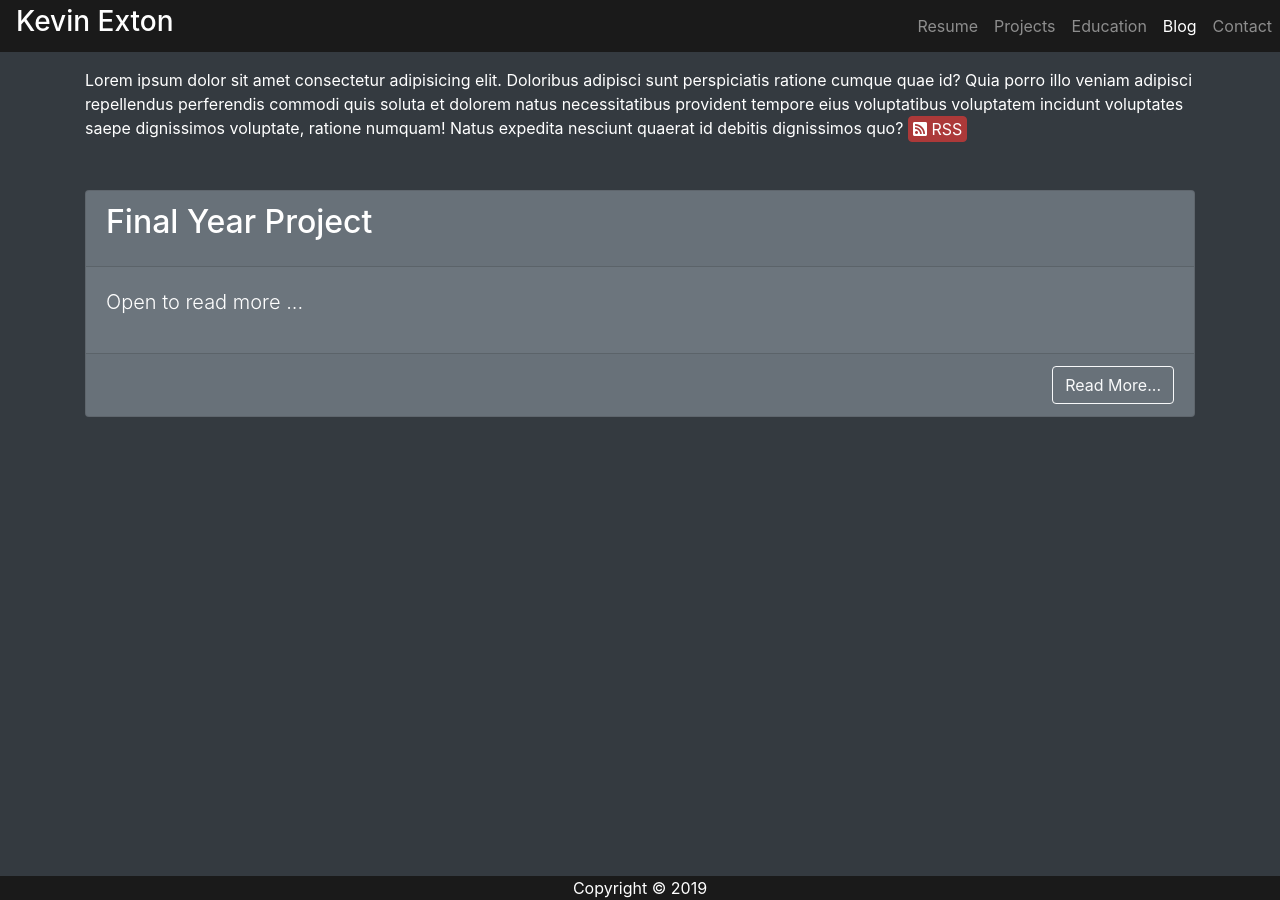
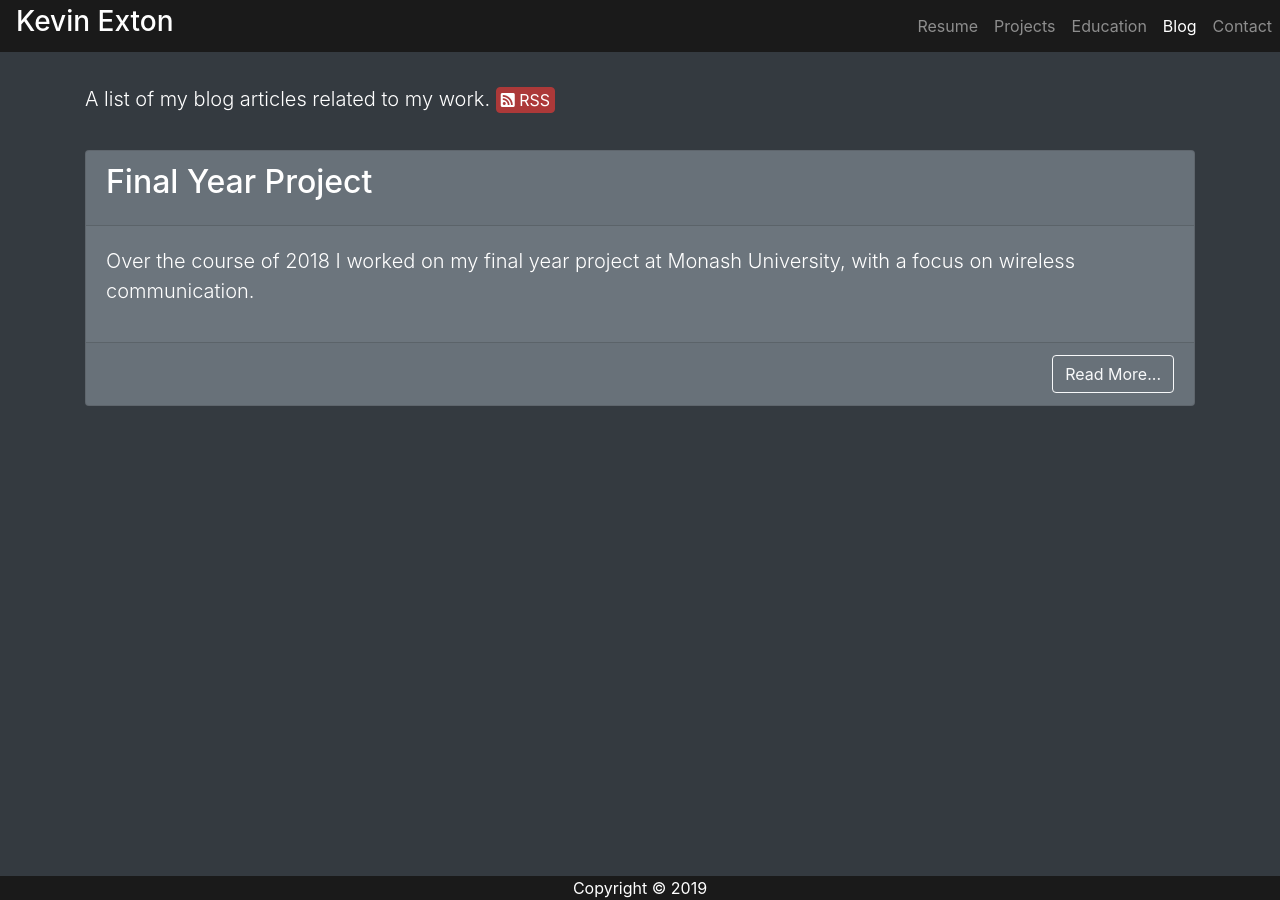
Before and after one commit to kcexn/kcexn.github.io.blog.dev, a Jekyll site: the page built from index.html, in a window 1280 px wide. Built offline with Jekyll 4.4.1, drawn with Linux system fonts in a browser that asks for light colours; nearby versions of some CDN libraries.

Commit message:
fixed a few blog details

```diff
--- a/_posts/2019-01-25-Final-Year-Project.md
+++ b/_posts/2019-01-25-Final-Year-Project.md
@@ -3,6 +3,9 @@ layout: post
 title: Final Year Project
 category: study
 date: 2019-01-25 12:44
+lead: "Over the course of 2018 I worked
+on my final year project at Monash University, with a focus
+on wireless communication."
 ---
 
 Over the course of the university year of 2018 I worked on my final
--- a/index.html
+++ b/index.html
@@ -10,14 +10,8 @@ title: Blog
       <div class="container">
         <div class="row">
           <div class="col">
-            <p>
-              Lorem ipsum dolor sit amet consectetur adipisicing elit. Doloribus
-              adipisci sunt perspiciatis ratione cumque quae id? Quia porro illo
-              veniam adipisci repellendus perferendis commodi quis soluta et
-              dolorem natus necessitatibus provident tempore eius voluptatibus
-              voluptatem incidunt voluptates saepe dignissimos voluptate,
-              ratione numquam! Natus expedita nesciunt quaerat id debitis
-              dignissimos quo?
+            <p class="lead mt-3">
+              A list of my blog articles related to my work.
               <a
                 href="{{ site.baseurl }}/feed.xml"
                 class="btn btn-info px-1 py-0"
@@ -27,7 +21,7 @@ title: Blog
             </p>
           </div>
         </div>
-        <div class="row mt-3" id="spacer-2"></div>
+        <div class="row mt-1" id="spacer-2"></div>
         {% for post in site.posts %}
         <div class="row mt-3">
           <div class="col">
```
